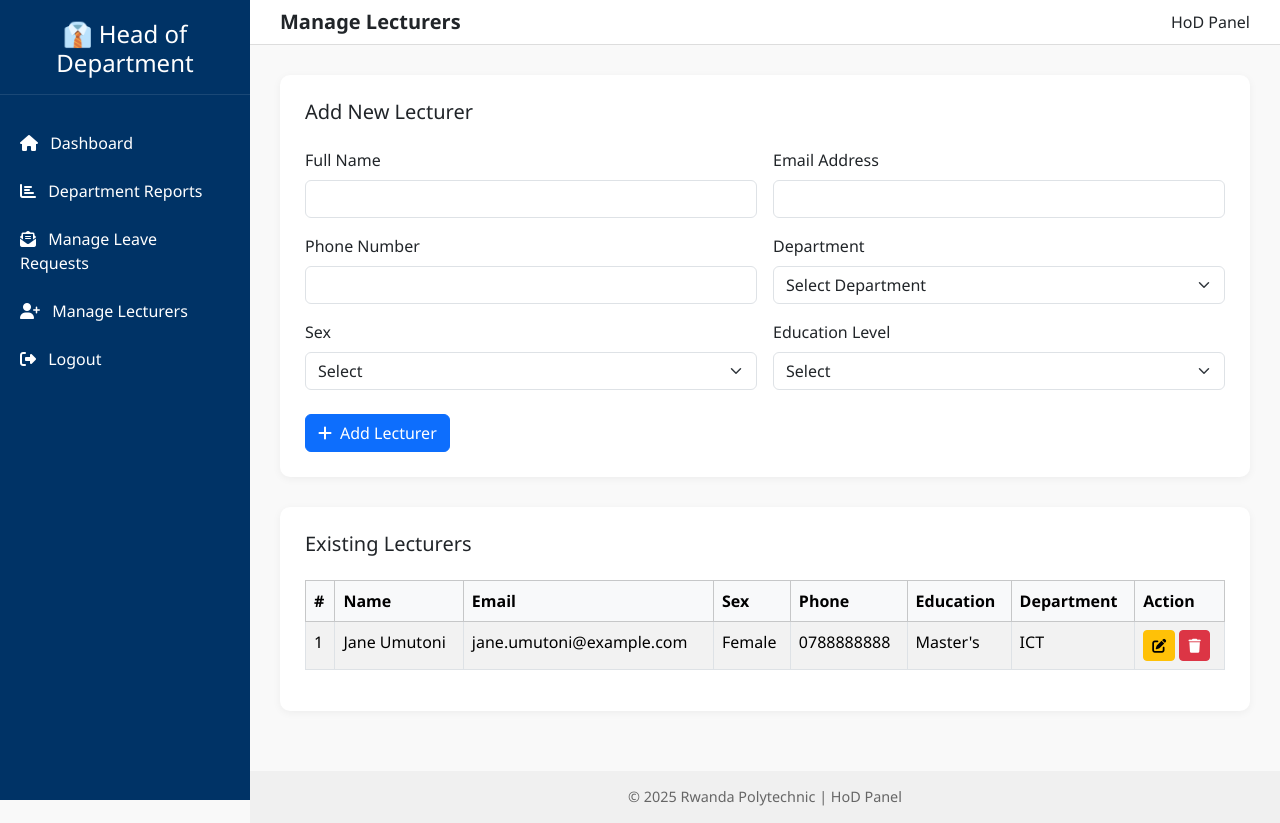
After one commit to bon-fils/final_project, a PHP site: page /hod-manage-lecturers.php in a window 1280 px wide. The commit adds this page. Run offline with PHP 8.4, Linux system fonts and the light colour scheme.

Commit message:
all fontend

```diff
--- /dev/null
+++ b/hod-manage-lecturers.php
@@ -0,0 +1,205 @@
+<!DOCTYPE html>
+<html lang="en">
+<head>
+  <meta charset="UTF-8" />
+  <meta name="viewport" content="width=device-width, initial-scale=1" />
+  <title>Manage Lecturers | RP Attendance System</title>
+
+  <!-- Bootstrap CSS -->
+  <link href="https://cdn.jsdelivr.net/npm/bootstrap@5.3.3/dist/css/bootstrap.min.css" rel="stylesheet" />
+  <!-- Font Awesome -->
+  <link href="https://cdnjs.cloudflare.com/ajax/libs/font-awesome/6.5.0/css/all.min.css" rel="stylesheet" />
+
+  <style>
+    body {
+      font-family: 'Segoe UI', sans-serif;
+      background-color: #f9f9f9;
+      margin: 0;
+    }
+
+    .sidebar {
+      position: fixed;
+      top: 0;
+      left: 0;
+      width: 250px;
+      height: 100vh;
+      background-color: #003366;
+      color: white;
+      padding-top: 20px;
+    }
+
+    .sidebar a {
+      display: block;
+      padding: 12px 20px;
+      color: #fff;
+      text-decoration: none;
+    }
+
+    .sidebar a:hover {
+      background-color: #0059b3;
+    }
+
+    .topbar {
+      margin-left: 250px;
+      background-color: #fff;
+      padding: 10px 30px;
+      border-bottom: 1px solid #ddd;
+    }
+
+    .main-content {
+      margin-left: 250px;
+      padding: 30px;
+    }
+
+    .form-section, .table-section {
+      background-color: #fff;
+      border-radius: 10px;
+      padding: 25px;
+      box-shadow: 0 2px 8px rgba(0, 0, 0, 0.05);
+      margin-bottom: 30px;
+    }
+
+    .footer {
+      text-align: center;
+      margin-left: 250px;
+      padding: 15px;
+      font-size: 0.9rem;
+      color: #666;
+      background-color: #f0f0f0;
+    }
+
+    @media (max-width: 768px) {
+      .sidebar, .topbar, .main-content, .footer {
+        margin-left: 0 !important;
+        width: 100%;
+      }
+      .sidebar {
+        display: none;
+      }
+    }
+  </style>
+</head>
+
+<body>
+
+  <!-- Sidebar -->
+  <div class="sidebar">
+    <div class="text-center mb-4">
+      <h4>👔 Head of Department</h4>
+      <hr style="border-color: #ffffff66;">
+    </div>
+    <a href="hod-dashboard.php"><i class="fas fa-home me-2"></i> Dashboard</a>
+    <a href="hod-department-reports.php"><i class="fas fa-chart-bar me-2"></i> Department Reports</a>
+    <a href="hod-leave-management.php"><i class="fas fa-envelope-open-text me-2"></i> Manage Leave Requests</a>
+    <a href="hod-manage-lecturers.php"><i class="fas fa-user-plus me-2"></i> Manage Lecturers</a>
+    <a href="index.php"><i class="fas fa-sign-out-alt me-2"></i> Logout</a>
+  </div>
+
+  <!-- Topbar -->
+  <div class="topbar d-flex justify-content-between align-items-center">
+    <h5 class="m-0 fw-bold">Manage Lecturers</h5>
+    <span>HoD Panel</span>
+  </div>
+
+  <!-- Main Content -->
+  <div class="main-content">
+
+    <!-- Add Lecturer Form -->
+    <div class="form-section">
+      <h5 class="mb-4">Add New Lecturer</h5>
+      <form action="add-lecturer-process.php" method="POST">
+        <div class="row g-3">
+          <div class="col-md-6">
+            <label class="form-label">Full Name</label>
+            <input type="text" name="full_name" class="form-control" required>
+          </div>
+          <div class="col-md-6">
+            <label class="form-label">Email Address</label>
+            <input type="email" name="email" class="form-control" required>
+          </div>
+          <div class="col-md-6">
+            <label class="form-label">Phone Number</label>
+            <input type="text" name="phone" class="form-control">
+          </div>
+          <div class="col-md-6">
+            <label class="form-label">Department</label>
+            <select name="department_id" class="form-select" required>
+              <option value="">Select Department</option>
+              <option value="1">ICT</option>
+              <option value="2">Engineering</option>
+            </select>
+          </div>
+          <div class="col-md-6">
+            <label class="form-label">Sex</label>
+            <select name="sex" class="form-select" required>
+              <option value="">Select</option>
+              <option value="Male">Male</option>
+              <option value="Female">Female</option>
+            </select>
+          </div>
+          <div class="col-md-6">
+            <label class="form-label">Education Level</label>
+            <select name="education_level" class="form-select" required>
+              <option value="">Select</option>
+              <option value="Bachelor's">Bachelor's</option>
+              <option value="Master's">Master's</option>
+              <option value="PhD">PhD</option>
+              <option value="Other">Other</option>
+            </select>
+          </div>
+        </div>
+        <div class="mt-4">
+          <button type="submit" class="btn btn-primary">
+            <i class="fas fa-plus me-2"></i>Add Lecturer
+          </button>
+        </div>
+      </form>
+    </div>
+
+    <!-- Lecturer List Table -->
+    <div class="table-section">
+      <h5 class="mb-4">Existing Lecturers</h5>
+      <table class="table table-bordered table-striped">
+        <thead class="table-light">
+          <tr>
+            <th>#</th>
+            <th>Name</th>
+            <th>Email</th>
+            <th>Sex</th>
+            <th>Phone</th>
+            <th>Education</th>
+            <th>Department</th>
+            <th>Action</th>
+          </tr>
+        </thead>
+        <tbody>
+          <!-- Replace with PHP loop -->
+          <tr>
+            <td>1</td>
+            <td>Jane Umutoni</td>
+            <td>jane.umutoni@example.com</td>
+            <td>Female</td>
+            <td>0788888888</td>
+            <td>Master's</td>
+            <td>ICT</td>
+            <td>
+              <a href="#" class="btn btn-sm btn-warning"><i class="fas fa-edit"></i></a>
+              <a href="#" class="btn btn-sm btn-danger"><i class="fas fa-trash"></i></a>
+            </td>
+          </tr>
+          <!-- More rows dynamically -->
+        </tbody>
+      </table>
+    </div>
+
+  </div>
+
+  <!-- Footer -->
+  <div class="footer">
+    &copy; 2025 Rwanda Polytechnic | HoD Panel
+  </div>
+
+  <!-- Bootstrap JS -->
+  <script src="https://cdn.jsdelivr.net/npm/bootstrap@5.3.3/dist/js/bootstrap.bundle.min.js"></script>
+</body>
+</html>
--- a/students-dashboard.php
+++ b/students-dashboard.php
@@ -60,6 +60,7 @@
     .main-content {
       margin-left: 250px;
       padding: 30px;
+      min-height: calc(100vh - 100px);
     }
 
     .footer {
@@ -125,7 +126,6 @@
     }
 
     @media (max-width: 768px) {
-
       .sidebar,
       .topbar,
       .main-content,
@@ -146,7 +146,7 @@
   <!-- Sidebar -->
   <div class="sidebar">
     <div class="text-center mb-3">
-      <img src="assets/images/RP_Logo.jpg" alt="RP Logo" class="logo rounded-circle" />
+      <img src="RP_Logo.jpeg" alt="RP Logo" class="logo rounded-circle" />
       <h5>👨‍🎓 Student</h5>
       <hr style="border-color: #ffffff66;" />
     </div>
```
Also changed, not shown: admin-dashboard.php (+39 -10 lines), fingerprint-setup.php (added, +20 -0 lines), hod-dashboard.php (+80 -5 lines), system-logs.php (added, +36 -0 lines), webcam-setup.php (added, +47 -0 lines).
